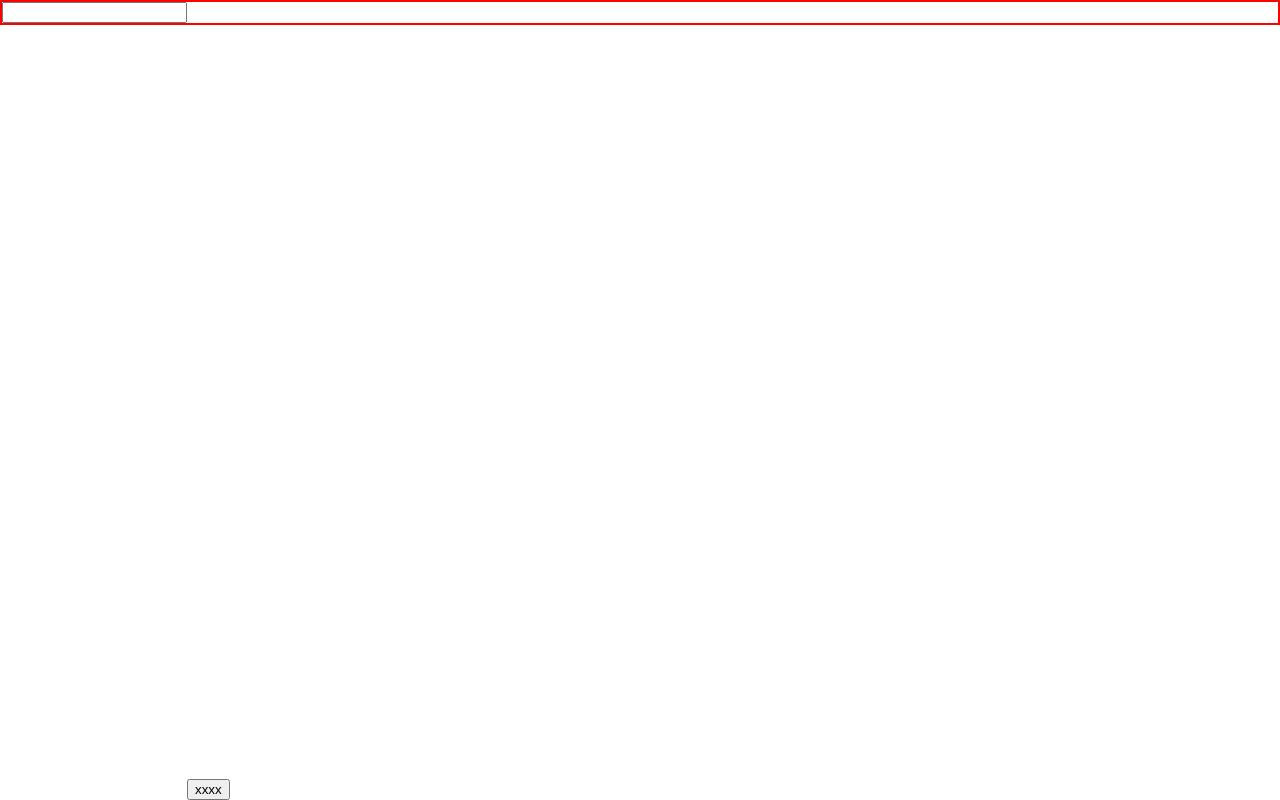
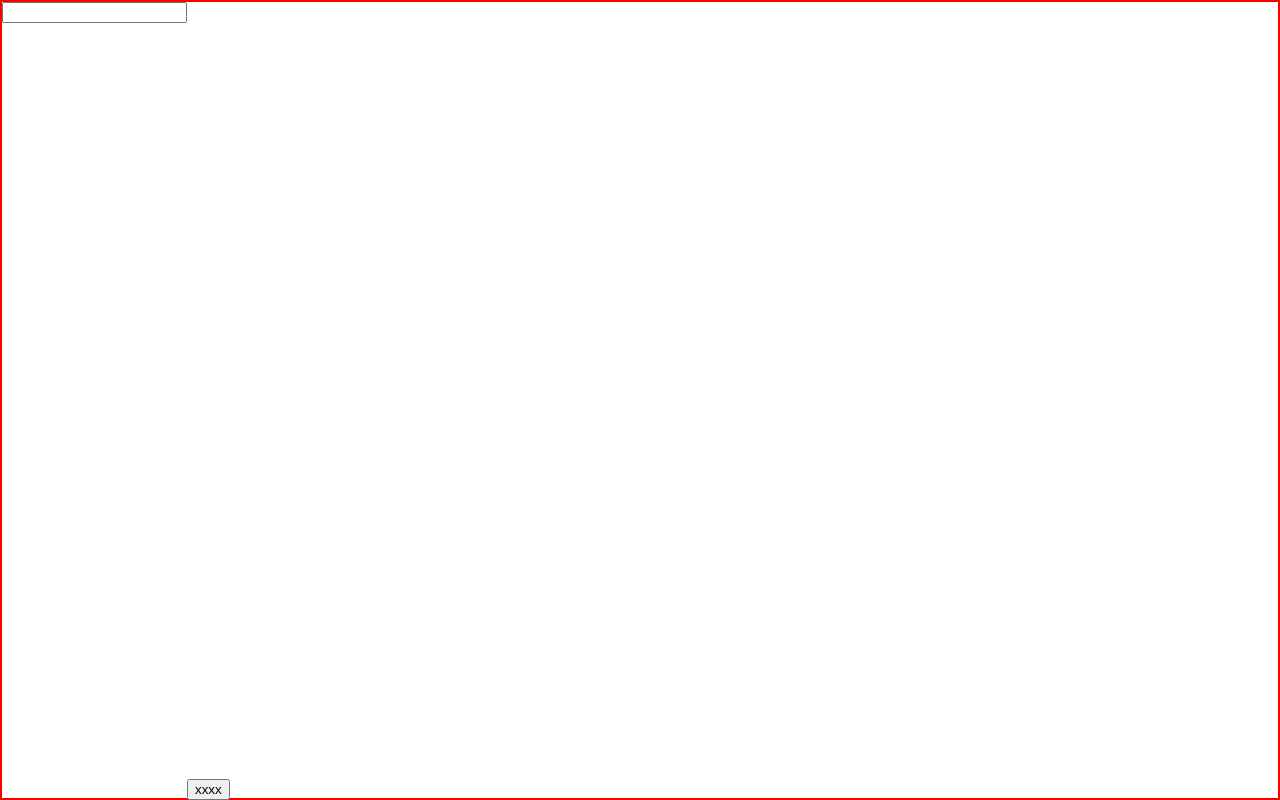
Before and after one commit to NaianeReis27/keypadmobile, an Angular app: page / in a window 1280 px wide. Built offline with nearby package versions, Linux system fonts and the light colour scheme.

Commit message:
add 100vh

```diff
--- a/src/styles.scss
+++ b/src/styles.scss
@@ -8,6 +8,7 @@ html {
 body {
     border: 2px solid red;
     box-sizing: border-box;
+    height: 100svh;
 }
 
 button {
```
